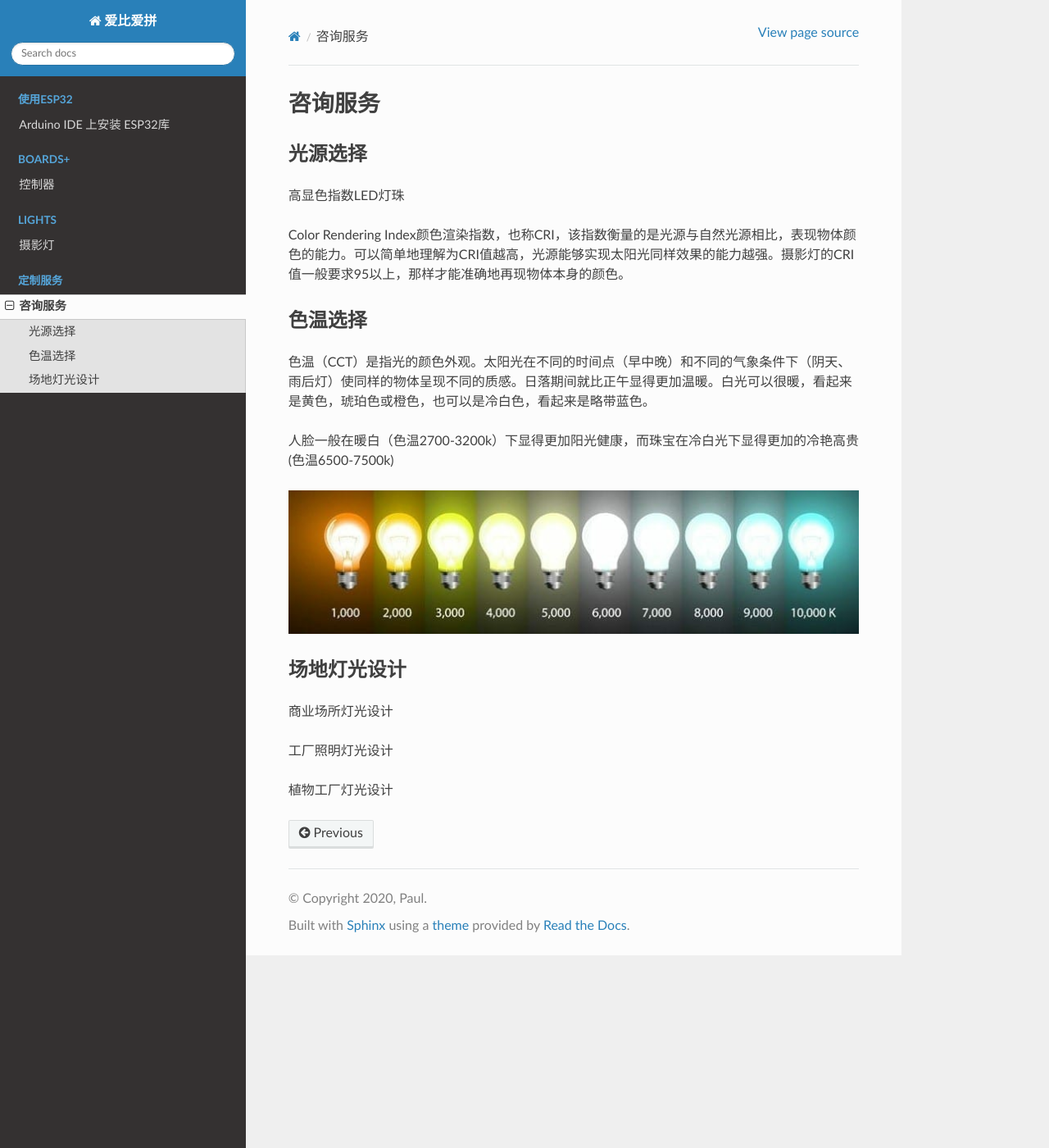
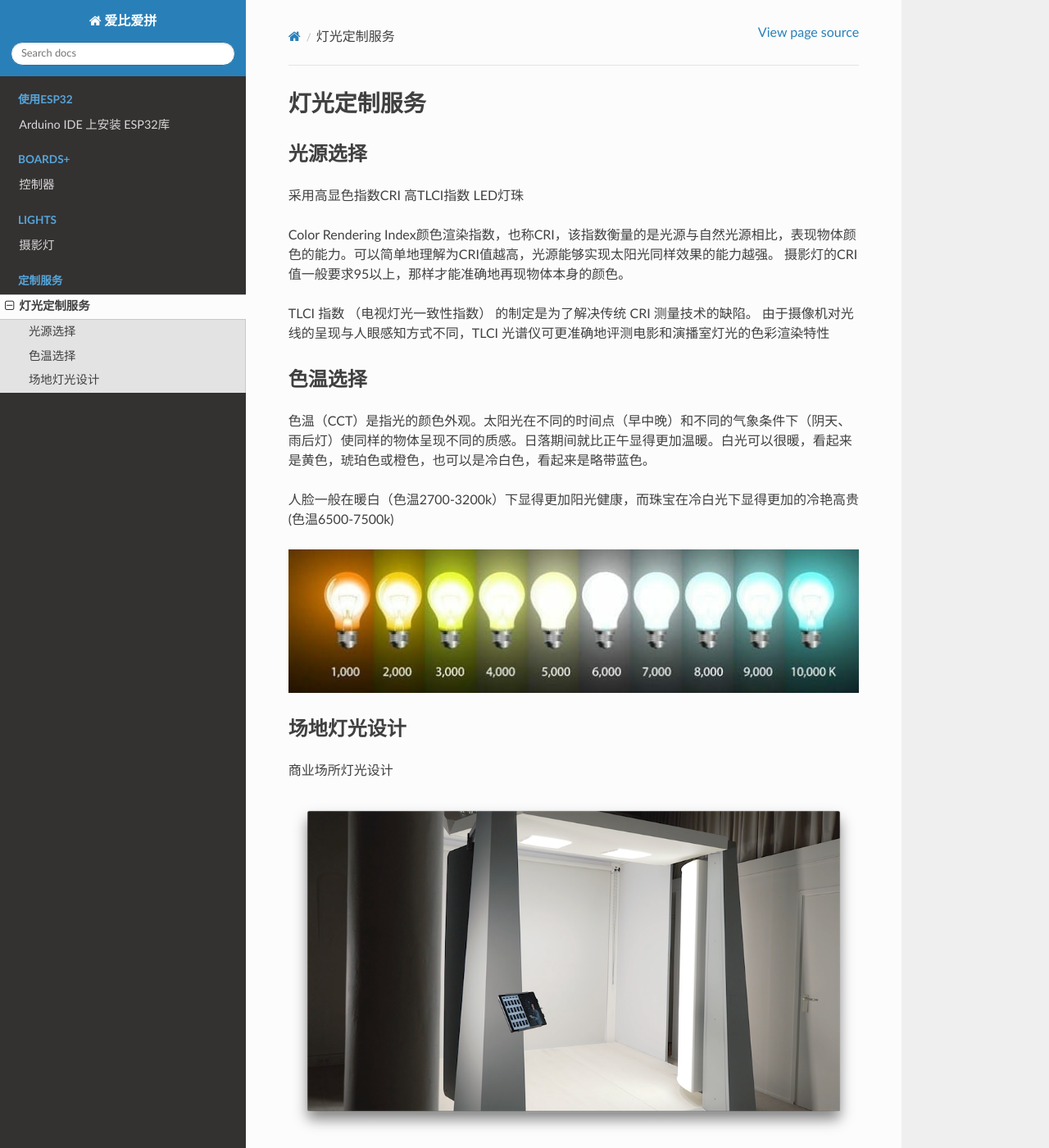
Before and after one commit to paultang/abapweb, a Sphinx documentation site: the page built from source/studio/photography.rst, in a window 1280 px wide and 1400 px high. Shown: the whole window at 82% size. Built offline with Sphinx 7.4.7 and the Read the Docs theme 2.0.0, drawn with Linux system fonts in a browser that asks for light colours.

Commit message:
photo
change

```diff
--- a/source/studio/photography.rst
+++ b/source/studio/photography.rst
@@ -1,13 +1,15 @@
 ================
-咨询服务
+灯光定制服务
 ================
 
 光源选择
----------------
-高显色指数LED灯珠
+------------------------
+采用高显色指数CRI 高TLCI指数 LED灯珠
 
-Color Rendering Index颜色渲染指数，也称CRI，该指数衡量的是光源与自然光源相比，表现物体颜色的能力。可以简单地理解为CRI值越高，光源能够实现太阳光同样效果的能力越强。摄影灯的CRI值一般要求95以上，那样才能准确地再现物体本身的颜色。
+Color Rendering Index颜色渲染指数，也称CRI，该指数衡量的是光源与自然光源相比，表现物体颜色的能力。可以简单地理解为CRI值越高，光源能够实现太阳光同样效果的能力越强。
+摄影灯的CRI值一般要求95以上，那样才能准确地再现物体本身的颜色。
 
+TLCI 指数 （电视灯光一致性指数） 的制定是为了解决传统 CRI 测量技术的缺陷。 由于摄像机对光线的呈现与人眼感知方式不同，TLCI 光谱仪可更准确地评测电影和演播室灯光的色彩渲染特性
 
 色温选择
 ----------------
@@ -22,6 +24,4 @@ Color Rendering Index颜色渲染指数，也称CRI，该指数衡量的是光
 -----------------
 商业场所灯光设计
 
-工厂照明灯光设计
-
-植物工厂灯光设计
+.. image:: ../image/styles.png
```
Also changed, not shown: source/image/styles.png (added).
